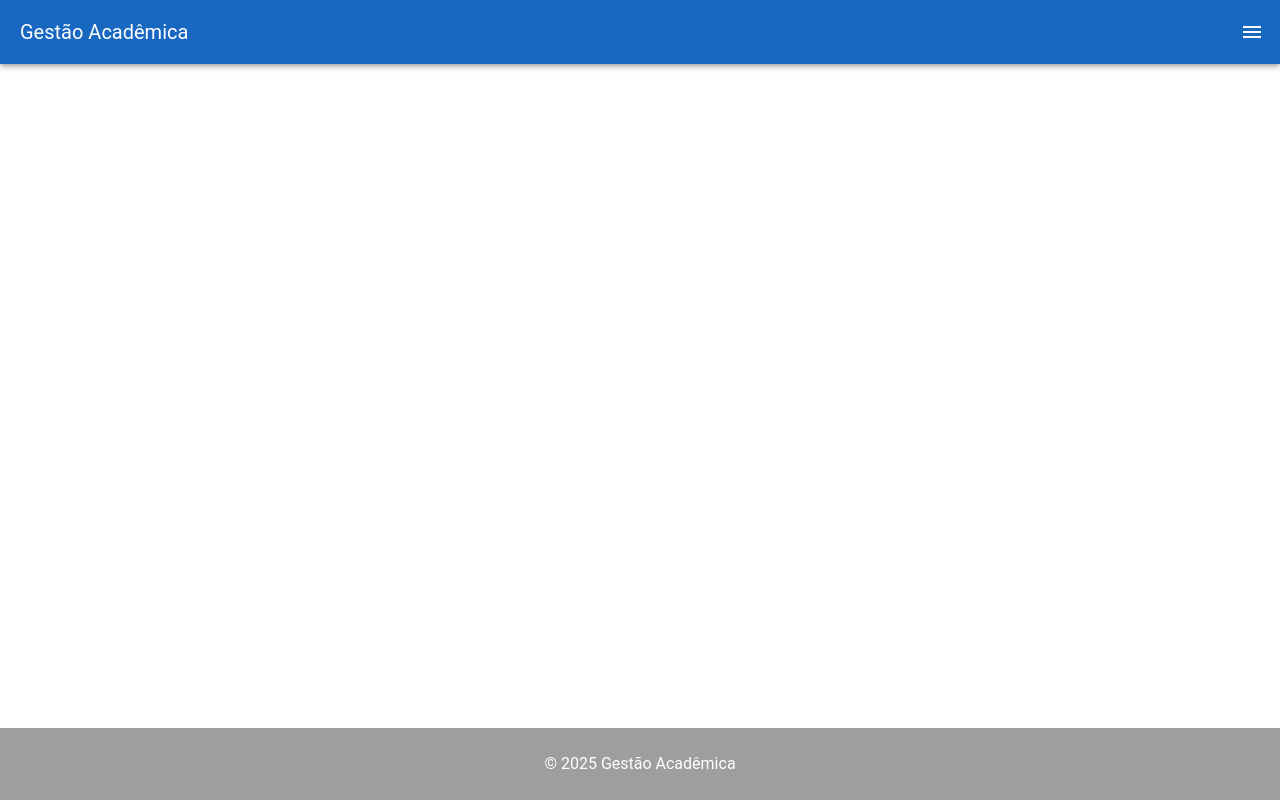
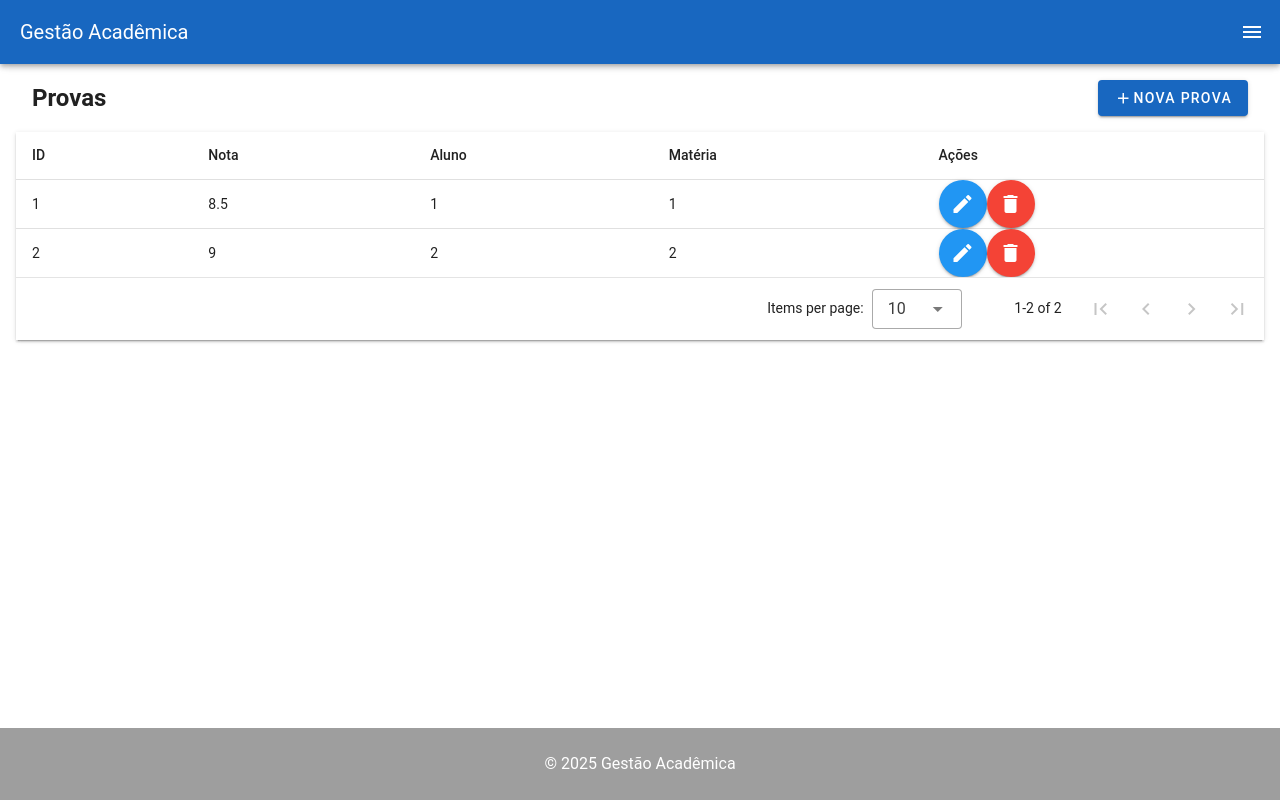
Before and after one commit to Suetam94/akiyama-client, a Vue app: page /provas in a window 1280 px wide. Built offline with nearby package versions, Linux system fonts and the light colour scheme; the HTML template or start-up script is replaced by a standard one.

Commit message:
feat: exams view

```diff
--- a/src/router/index.ts
+++ b/src/router/index.ts
@@ -1,6 +1,7 @@
 import { createRouter, createWebHistory } from 'vue-router'
 import SubjectsView from '@/views/SubjectsView.vue'
 import StudentsView from '@/views/StudentsView.vue'
+import ExamsView from '@/views/ExamsView.vue'
 
 const router = createRouter({
   history: createWebHistory(import.meta.env.BASE_URL),
@@ -19,6 +20,11 @@ const router = createRouter({
       name: "Alunos",
       component: StudentsView,
     },
+    {
+      path: "/provas",
+      name: "Provas",
+      component: ExamsView,
+    },
   ],
 })
 
--- /dev/null
+++ b/src/views/ExamsView.vue
@@ -0,0 +1,220 @@
+<template>
+  <v-container fluid class="full-height">
+    <!-- Cabeçalho -->
+    <div class="d-flex justify-space-between align-center mb-4 px-4">
+      <h2>Provas</h2>
+      <v-btn color="primary" @click="openDialog">
+        <v-icon left>mdi-plus</v-icon> Nova Prova
+      </v-btn>
+    </div>
+
+    <!-- Tabela -->
+    <v-data-table
+      :headers="headers"
+      :items="exams"
+      class="elevation-2 full-width"
+      no-data-text="Nenhuma prova cadastrada"
+      density="comfortable"
+    >
+      <template v-slot:[`item.actions`]="{ item }">
+        <div class="d-flex gap-buttons">
+          <v-btn icon color="blue" @click="editExam(item)">
+            <v-icon>mdi-pencil</v-icon>
+          </v-btn>
+          <v-btn icon color="red" @click="confirmDelete(item.id)">
+            <v-icon>mdi-delete</v-icon>
+          </v-btn>
+        </div>
+      </template>
+    </v-data-table>
+
+    <!-- Modal de Cadastro/Edição -->
+    <v-dialog v-model="dialog" max-width="500px">
+      <v-card>
+        <v-card-title>
+          {{ editing ? "Editar Prova" : "Nova Prova" }}
+        </v-card-title>
+        <v-card-text>
+          <v-select
+            v-model="exam.studentId"
+            label="Aluno"
+            :items="students"
+            item-title="name"
+            item-value="id"
+            outlined
+            dense
+            required
+            :error-messages="studentError"
+          />
+
+          <v-select
+            v-model="exam.subjectId"
+            label="Matéria"
+            :items="subjects"
+            item-title="name"
+            item-value="id"
+            outlined
+            dense
+            required
+            :error-messages="subjectError"
+          />
+
+          <v-text-field
+            v-model="exam.score"
+            label="Nota"
+            type="number"
+            outlined
+            dense
+            required
+            :error-messages="scoreError"
+          />
+        </v-card-text>
+        <v-card-actions class="justify-end">
+          <v-btn color="red" variant="text" @click="closeDialog">Cancelar</v-btn>
+          <v-btn color="green" variant="text" @click="saveExam">Salvar</v-btn>
+        </v-card-actions>
+      </v-card>
+    </v-dialog>
+
+    <!-- Modal de Confirmação de Exclusão -->
+    <v-dialog v-model="deleteDialog" max-width="400px">
+      <v-card>
+        <v-card-title class="text-h5">Confirmação</v-card-title>
+        <v-card-text>Tem certeza que deseja excluir esta prova?</v-card-text>
+        <v-card-actions class="justify-end">
+          <v-btn color="gray" variant="text" @click="deleteDialog = false">Cancelar</v-btn>
+          <v-btn color="red" variant="text" @click="deleteExam">Excluir</v-btn>
+        </v-card-actions>
+      </v-card>
+    </v-dialog>
+  </v-container>
+</template>
+
+<script lang="ts">
+import { defineComponent, ref } from "vue";
+
+interface Exam {
+  id: number;
+  score: number;
+  studentId: number;
+  subjectId: number;
+}
+
+interface Student {
+  id: number;
+  name: string;
+}
+
+interface Subject {
+  id: number;
+  name: string;
+}
+
+export default defineComponent({
+  name: "ExamsView",
+  setup() {
+    const students = ref<Student[]>([
+      { id: 1, name: "João Silva" },
+      { id: 2, name: "Maria Oliveira" },
+    ]);
+
+    const subjects = ref<Subject[]>([
+      { id: 1, name: "Matemática" },
+      { id: 2, name: "Português" },
+    ]);
+
+    const exams = ref<Exam[]>([
+      { id: 1, score: 8.5, studentId: 1, subjectId: 1 },
+      { id: 2, score: 9.0, studentId: 2, subjectId: 2 },
+    ]);
+
+    const headers = ref([
+      { title: "ID", key: "id" },
+      { title: "Nota", key: "score" },
+      { title: "Aluno", key: "studentId" },
+      { title: "Matéria", key: "subjectId" },
+      { title: "Ações", key: "actions", sortable: false },
+    ]);
+
+    const dialog = ref(false);
+    const deleteDialog = ref(false);
+    const editing = ref(false);
+    const studentError = ref("");
+    const subjectError = ref("");
+    const scoreError = ref("");
+    const exam = ref<Exam>({ id: 0, score: 0, studentId: 0, subjectId: 0 });
+    const examToDelete = ref<number | null>(null);
+
+    const openDialog = () => {
+      exam.value = { id: 0, score: 0, studentId: 0, subjectId: 0 };
+      editing.value = false;
+      dialog.value = true;
+    };
+
+    const closeDialog = () => {
+      dialog.value = false;
+      studentError.value = "";
+      subjectError.value = "";
+      scoreError.value = "";
+    };
+
+
+    const editExam = (item: Exam) => {
+      exam.value = { ...item };
+      editing.value = true;
+      dialog.value = true;
+    };
+
+    const validateInput = () => {
+      studentError.value = exam.value.studentId ? "" : "Selecione um aluno.";
+      subjectError.value = exam.value.subjectId ? "" : "Selecione uma matéria.";
+      scoreError.value = exam.value.score >= 0 ? "" : "A nota deve ser maior ou igual a 0.";
+      return !studentError.value && !subjectError.value && !scoreError.value;
+    };
+
+    const saveExam = () => {
+      if (!validateInput()) return;
+      if (editing.value) {
+        const index = exams.value.findIndex((e) => e.id === exam.value.id);
+        if (index !== -1) exams.value[index] = { ...exam.value };
+      } else {
+        exam.value.id = exams.value.length + 1;
+        exams.value.push({ ...exam.value });
+      }
+      dialog.value = false;
+    };
+
+    const confirmDelete = (id: number) => {
+      examToDelete.value = id;
+      deleteDialog.value = true;
+    };
+
+    const deleteExam = () => {
+      exams.value = exams.value.filter((e) => e.id !== examToDelete.value);
+      deleteDialog.value = false;
+    };
+
+    return {
+      exams,
+      students,
+      subjects,
+      headers,
+      dialog,
+      editing,
+      deleteDialog,
+      exam,
+      examToDelete,
+      studentError,
+      subjectError,
+      scoreError,
+      closeDialog,
+      openDialog,
+      editExam,
+      saveExam,
+      confirmDelete,
+      deleteExam,
+    };
+  },
+});
+
+</script>
```
